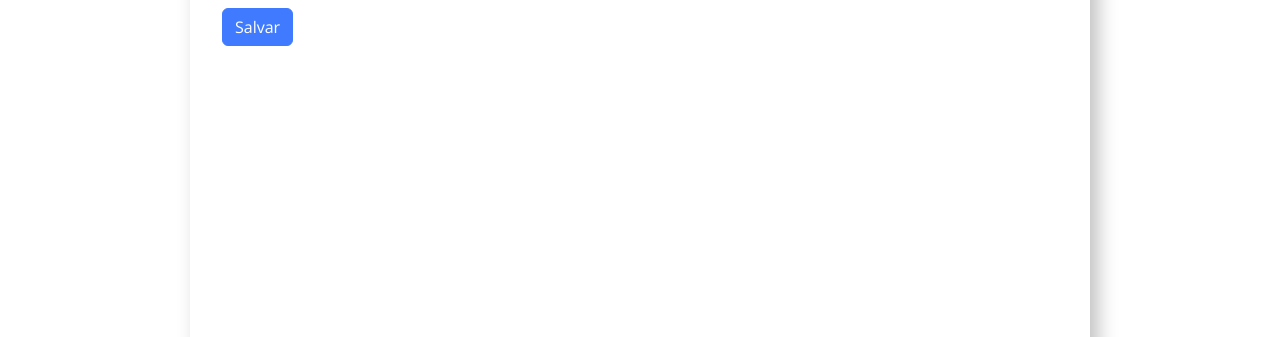
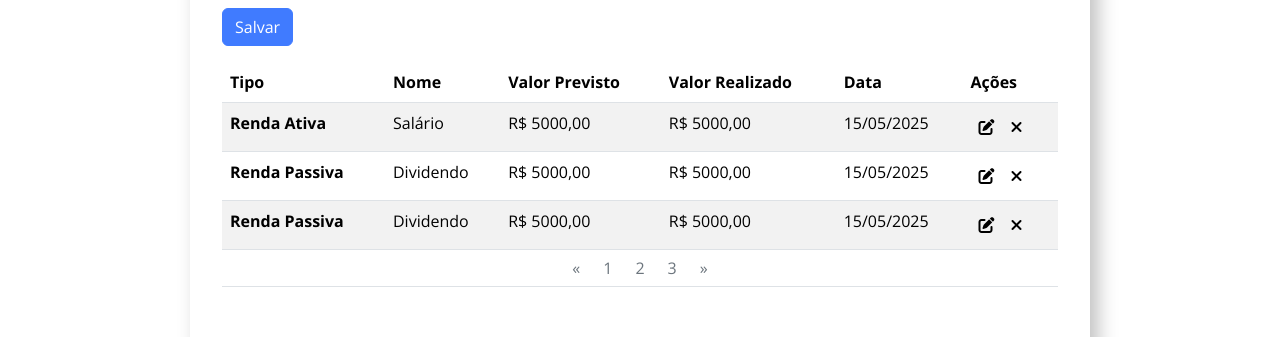
Before and after one commit to DarlanMarangoni/investment-wallet, a React (Create React App) app in the folder cash-control-app/: page /income in a window 1280 px wide. Shown: the part 324-661 px from the top of the page. Built offline with nearby package versions, Linux system fonts and the light colour scheme; no server answers.

Commit message:
add pagination

```diff
--- a/cash-control-app/src/components/Table/index.tsx
+++ b/cash-control-app/src/components/Table/index.tsx
@@ -1,3 +1,4 @@
+import "./style.css"
 const Table = () => {
   return (
     <div>
@@ -48,8 +49,26 @@ const Table = () => {
         </tr>
         </tbody>
         <tfoot>
-        <tr>
-          <td colSpan={5} style={{ textAlign: 'center' }}>Paginacao</td>
+        <tr >
+          <td colSpan={6} style={{padding: 0}}>
+            <nav aria-label="Page navigation example">
+              <ul className="pagination" style={{ justifyContent: 'center', margin: 0 }}>
+                <li className="page-item">
+                  <a className="page-link" href="#" aria-label="Previous">
+                    <span aria-hidden="true">&laquo;</span>
+                  </a>
+                </li>
+                <li className="page-item"><a className="page-link" href="#">1</a></li>
+                <li className="page-item"><a className="page-link" href="#">2</a></li>
+                <li className="page-item"><a className="page-link" href="#">3</a></li>
+                <li className="page-item">
+                  <a className="page-link" href="#" aria-label="Next">
+                    <span aria-hidden="true">&raquo;</span>
+                  </a>
+                </li>
+              </ul>
+            </nav>
+          </td>
         </tr>
         </tfoot>
       </table>
--- /dev/null
+++ b/cash-control-app/src/components/Table/style.css
@@ -0,0 +1,4 @@
+.page-link {
+     color: var(--bs-gray);
+     border: none;
+}
--- a/cash-control-app/src/pages/IncomePage/index.tsx
+++ b/cash-control-app/src/pages/IncomePage/index.tsx
@@ -5,6 +5,7 @@ import axios from 'axios';
 import { CASH_CONTROL_API_URL } from '../../services/incomeService';
 import { SubmitHandler, useForm } from 'react-hook-form';
 import { Receive } from '../../Types/Receive';
+import Table from '../../components/Table';
 
 const IncomePage = () => {
 
@@ -67,6 +68,7 @@ const IncomePage = () => {
         </div>
         <button type="submit" className="btn btn-primary mb-3">Salvar</button>
       </form>
+      <Table />
     </div>
   );
 };
```
